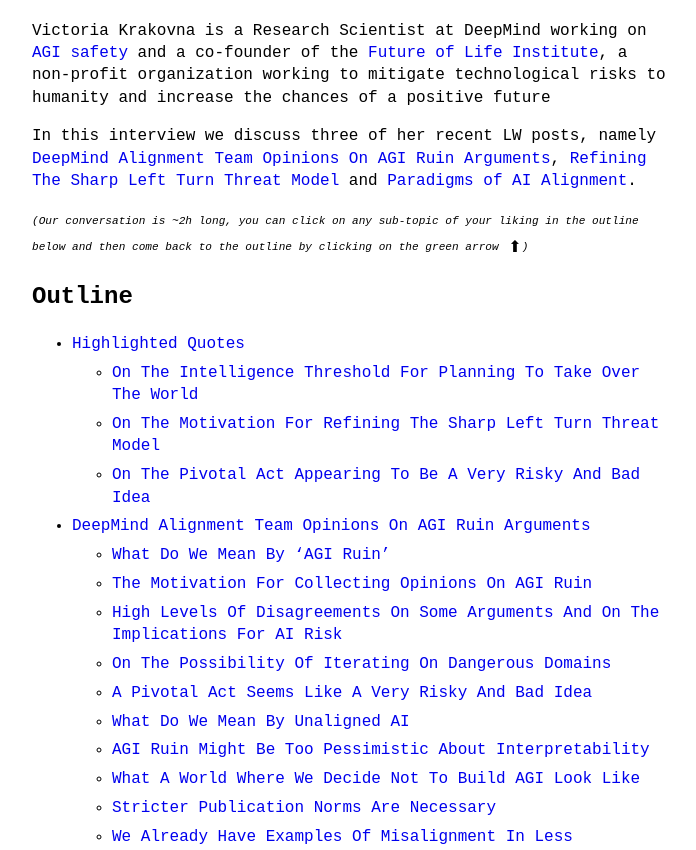
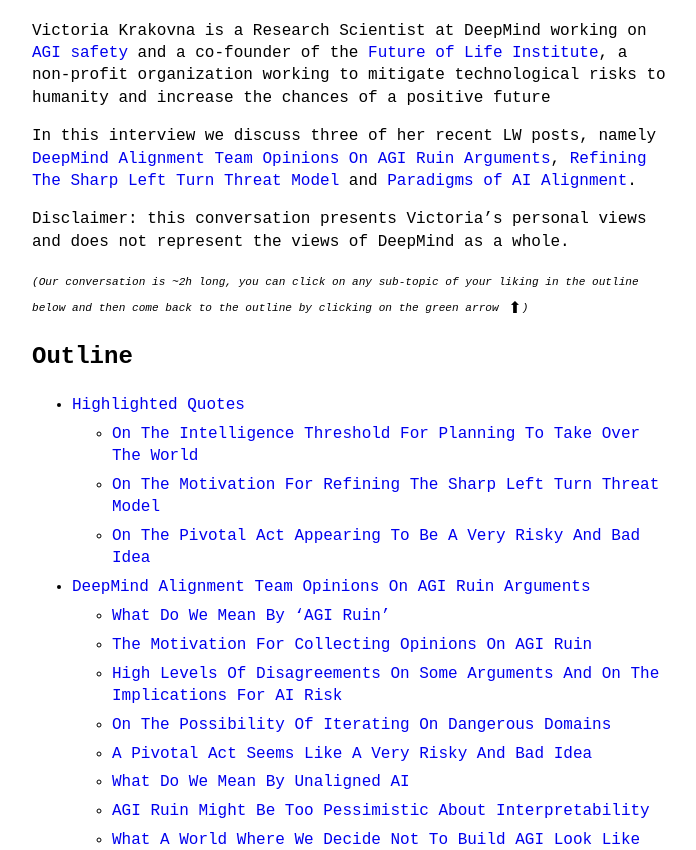
Before and after one commit to theinsideview/theinsideview.github.io, a Jekyll site: the page built from _posts/2023-01-12-krakvona.md, in a window 1280 px wide and 900 px high, scrolled down 813 px, cut to the strip 50-900 px from the top of the window. Shown: the whole strip, without its empty margins (288-984 px from the left). Built offline with Jekyll 4.4.1, drawn with Linux system fonts in a browser that asks for light colours.

Commit message:
Update 2023-01-12-krakvona.md

```diff
--- a/_posts/2023-01-12-krakvona.md
+++ b/_posts/2023-01-12-krakvona.md
@@ -13,6 +13,8 @@
 Victoria Krakovna is a Research Scientist at DeepMind working on [AGI safety](https://deepmindsafetyresearch.medium.com/) and a co-founder of the [Future of Life Institute](https://futureoflife.org/), a non-profit organization working to mitigate technological risks to humanity and increase the chances of a positive future
 
 In this interview we discuss three of her recent LW posts, namely [DeepMind Alignment Team Opinions On AGI Ruin Arguments](https://www.lesswrong.com/posts/qJgz2YapqpFEDTLKn/deepmind-alignment-team-opinions-on-agi-ruin-arguments), [Refining The Sharp Left Turn Threat Model](https://www.lesswrong.com/posts/usKXS5jGDzjwqv3FJ/refining-the-sharp-left-turn-threat-model-part-1-claims-and) and [Paradigms of AI Alignment](https://www.lesswrong.com/posts/JC7aJZjt2WvxxffGz/paradigms-of-ai-alignment-components-and-enablers).
+
+Disclaimer: this conversation presents Victoria's personal views and does not represent the views of DeepMind as a whole.
 
 <sup><sub><i>(Our conversation is ~2h long, you can click on any sub-topic of your liking in the outline below and then come back to the outline by clicking on the green arrow</i></sub></sup> ⬆<sup><sub><i>)</i></sub></sup>
 
```
